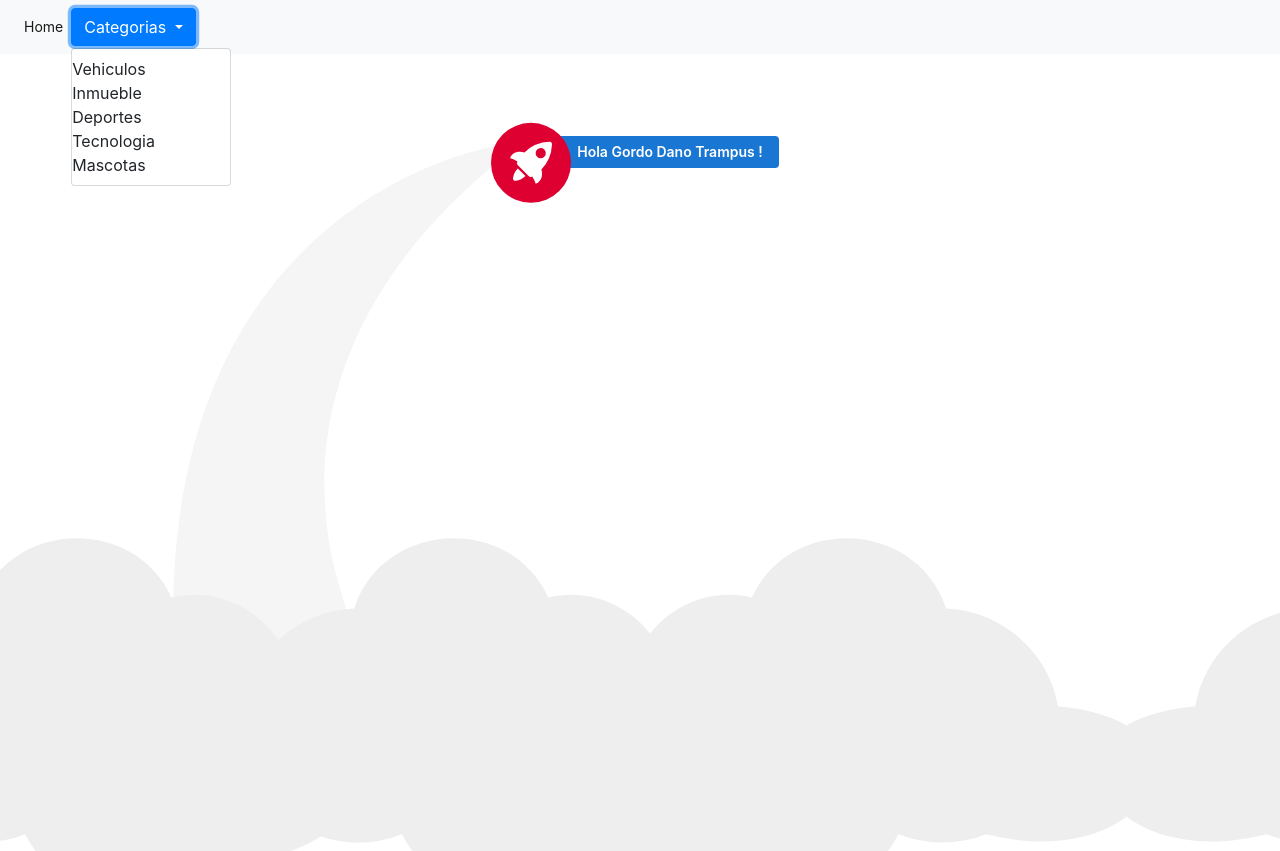
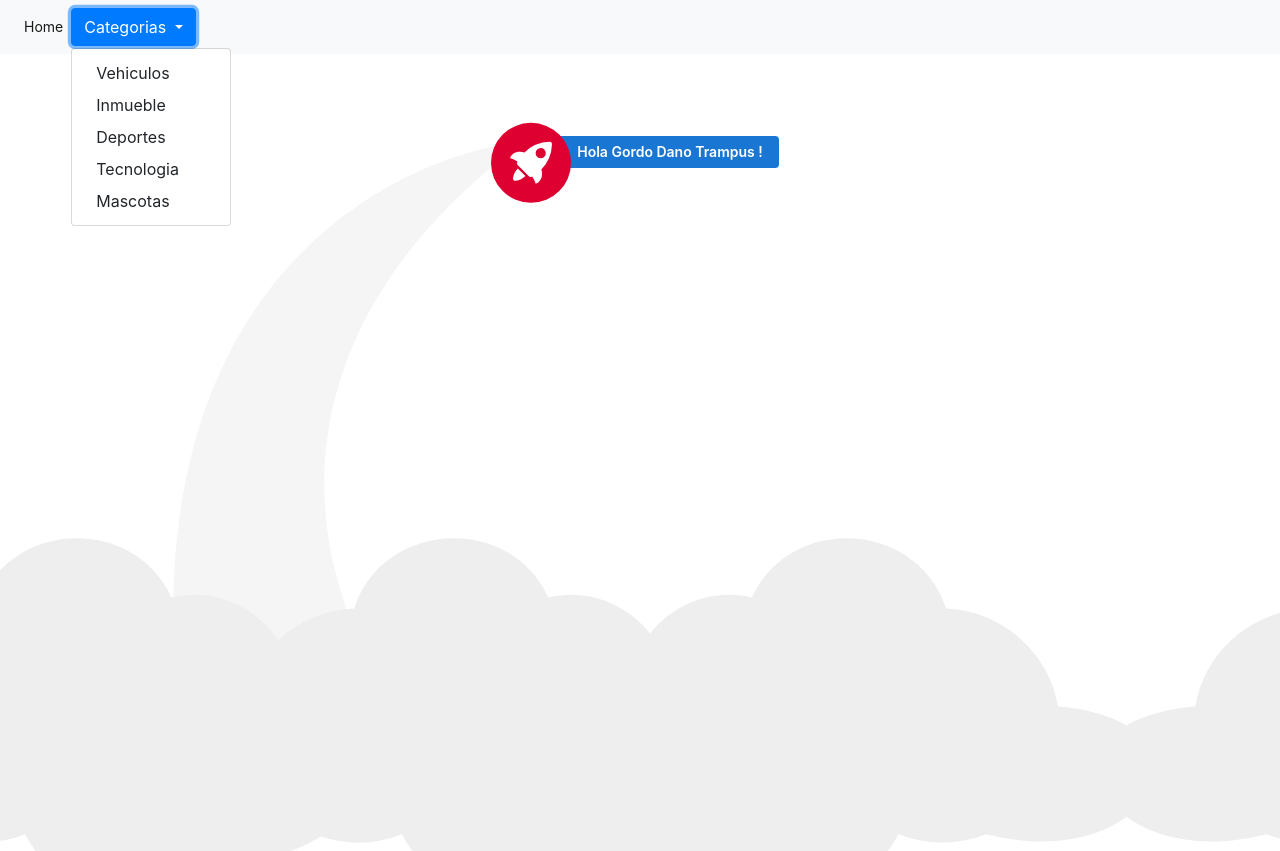
Before and after one commit to Nano917/AngularDano, an Angular app in the folder NVProject/: page / in a window 1280 px wide. Both pictures are taken after a click on the button "Categorias". Built offline with nearby package versions, Linux system fonts and the light colour scheme.

Commit message:
lista tipo dropdown item

```diff
--- a/NVProject/src/app/components/categorias/categorias.component.html
+++ b/NVProject/src/app/components/categorias/categorias.component.html
@@ -1,3 +1,3 @@
 <li *ngFor="let categoria of aCategorias">
-  <a>{{ categoria.descripcion }}</a>
+  <a class="dropdown-item">{{ categoria.descripcion }}</a>
 </li>
```
